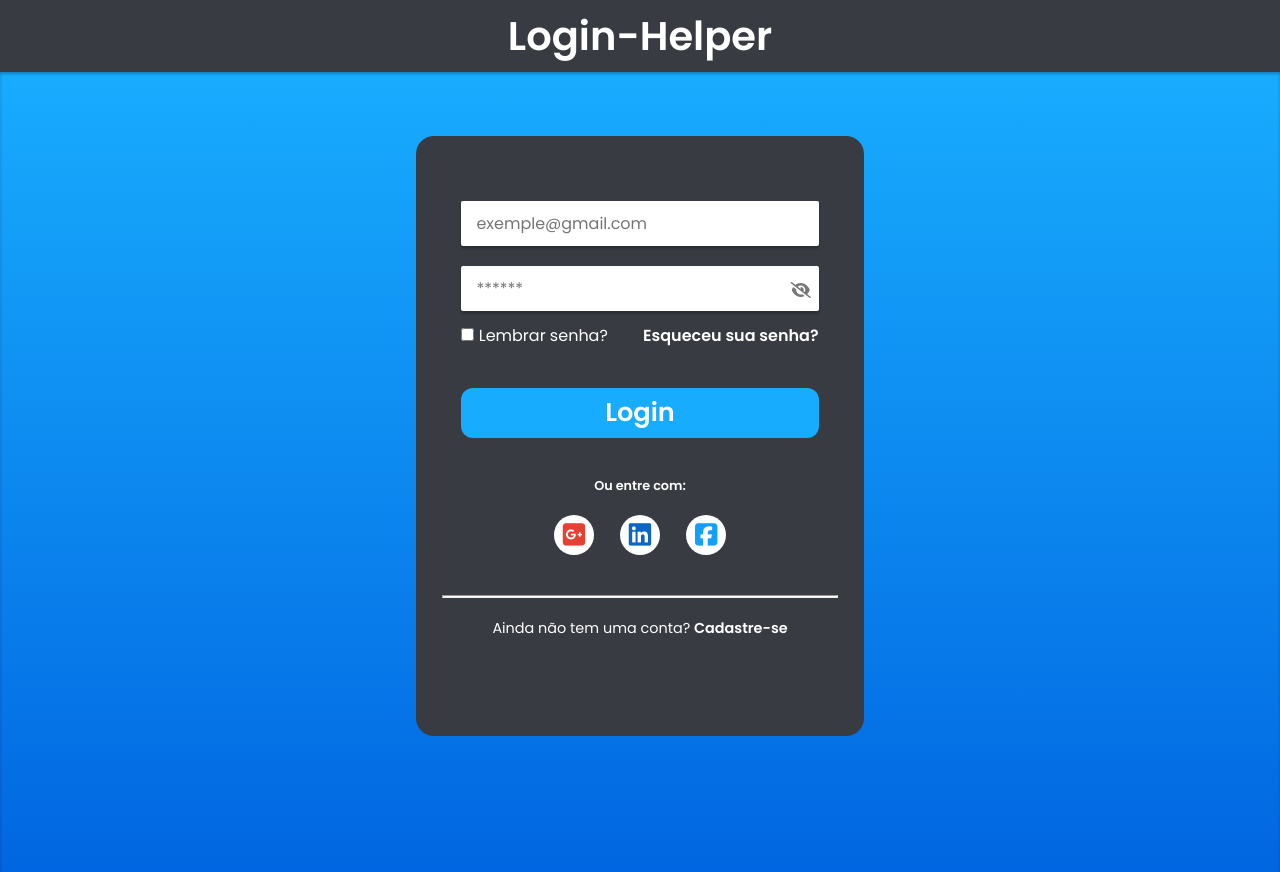
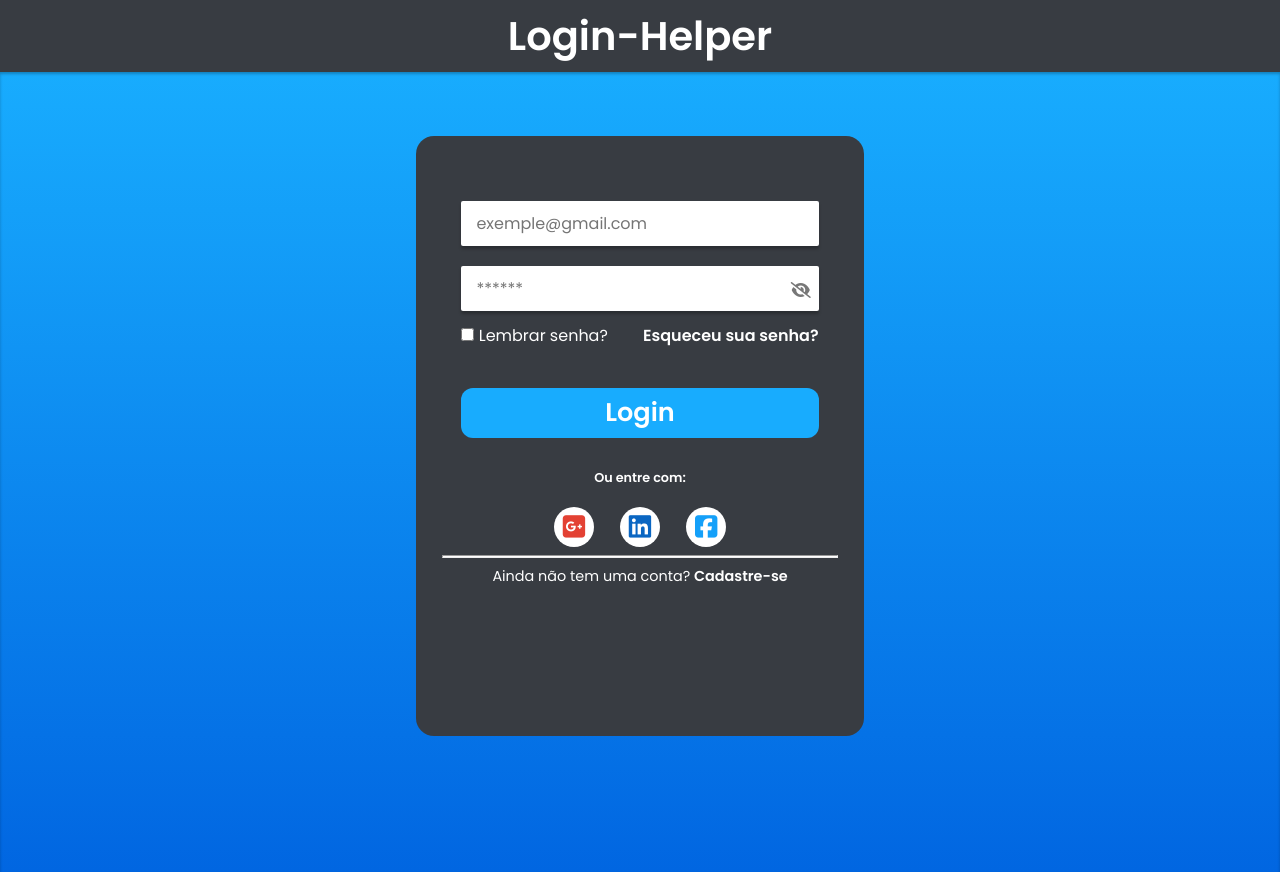
Before and after one commit to o-leandro/login-helper, a plain HTML site: page index.html in a window 1280 px wide. Drawn offline with Linux system fonts and the light colour scheme.

Commit message:
Alterações de algumas margens e inserção de do projeto

```diff
--- a/css/styles.css
+++ b/css/styles.css
@@ -135,7 +135,7 @@ main form .links-container {
     display: flex;
     flex-direction: column;
     align-items: center;
-    margin-top: 10%;
+    margin-top: 8%;
 }
 
 main form .links-container span {
@@ -202,7 +202,7 @@ main form .links-container aside .facebook:hover {
 
 main form footer {
     width: 100%;
-    margin-top: 10%;
+    margin-top: 2%;
 
     display: flex;
     flex-direction: column;
@@ -218,7 +218,7 @@ main form footer hr {
 main form footer span {
     font-weight: 400;
     font-size: 0.9em;
-    margin-top: 5%;
+    margin-top: 2%;
 }
 
 main form a {
```
Also changed, not shown: img/login.jpg (added).
